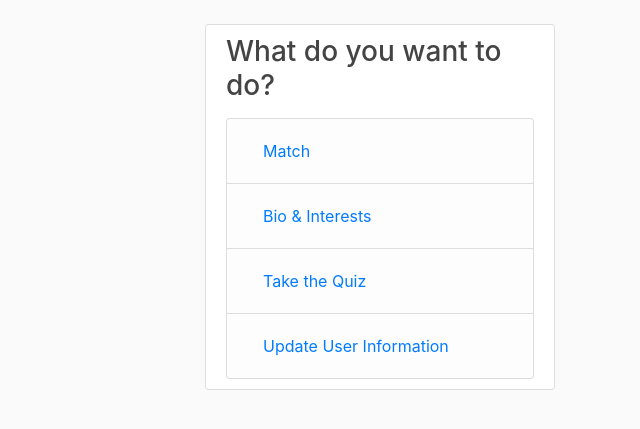
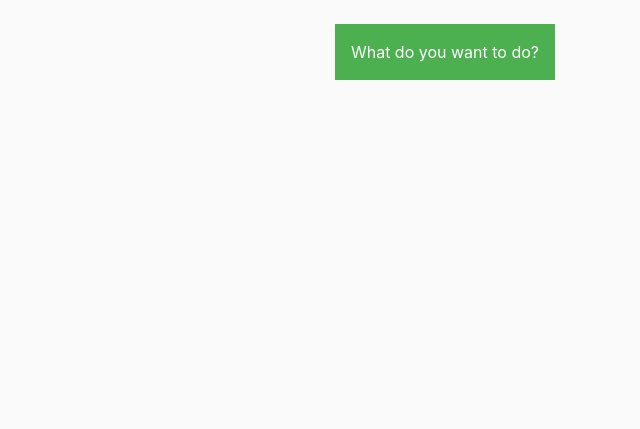
Before and after one commit to hurhurhurt/Fizzle, a Django app: page / in a window 1280 px wide. Shown: the part 56-485 px from the top of the page, without its empty margins (640-1280 px from the left). Run offline with Django 3.2, Linux system fonts and the light colour scheme; some libraries are stand-ins or nearby versions.

Commit message:
dropdown

```diff
--- a/fizzsite/blog/templates/blog/base.html
+++ b/fizzsite/blog/templates/blog/base.html
@@ -1,6 +1,39 @@
 {% load static %}
 <!doctype html>
 <html>
+<style>
+ .dropbtn {
+  background-color: #4CAF50;
+  color: white;
+  padding: 16px;
+  font-size: 16px;
+  border: none;
+  cursor: pointer;
+}
+
+.dropbtn:hover, .dropbtn:focus {
+  background-color: #3e8e41;
+}
+
+.dropdown {
+  float: right;
+  position: relative;
+  display: inline-block;
+}
+
+.dropdown-content {
+  display: none;
+  position: absolute;
+  background-color: #f1f1f1;
+  min-width: 160px;
+  overflow: auto;
+  box-shadow: 0px 8px 16px 0px rgba(0,0,0,0.2);
+  right: 0;
+  z-index: 1;
+}
+.dropdown a:hover {background-color: #ddd;}
+.show {display: block;}
+</style>
 <head>
     <!-- Required meta tags -->
     <meta charset="utf-8">
@@ -55,18 +88,35 @@
             {% block content %}{% endblock %}
         </div>
         <div class="col-md-4">
-          <div class="content-section">
-            <h3>What do you want to do?</h3>
+          <div class="dropdown">
+            <button onclick="myFunction()" class="dropbtn">What do you want to do?</button>
             <p class='text-muted'>
-              <ul class="list-group">
+              <div id = "myDropdown"class="dropdown-content">
                 <li class="list-group-item list-group-item-light"> <a class="nav-item nav-link" href="#">Match</a> </li>
                 <li class="list-group-item list-group-item-light"> <a class="nav-item nav-link" href="#">Bio & Interests</a></li>
                 <li class="list-group-item list-group-item-light"> <a class="nav-item nav-link" href="#">Take the Quiz</a></li>
                 <li class="list-group-item list-group-item-light"> <a class="nav-item nav-link" href="{% url 'Fizzle-Upload_Picture' %}">Update User Information</a></li>
-              </ul>
+              </div>
           </div>
         </div>
       </div>
 </main>
+<script>
+function myFunction() {
+  document.getElementById("myDropdown").classList.toggle("show");
+}
+window.onclick = function(event) {
+  if (!event.target.matches('.dropbtn')) {
+    var dropdowns = document.getElementsByClassName("dropdown-content");
+    var i;
+    for (i = 0; i < dropdowns.length; i++) {
+      var openDropdown = dropdowns[i];
+      if (openDropdown.classList.contains('show')) {
+        openDropdown.classList.remove('show');
+      }
+    }
+  }
+}
+</script>
 </body>
 </html>
```
